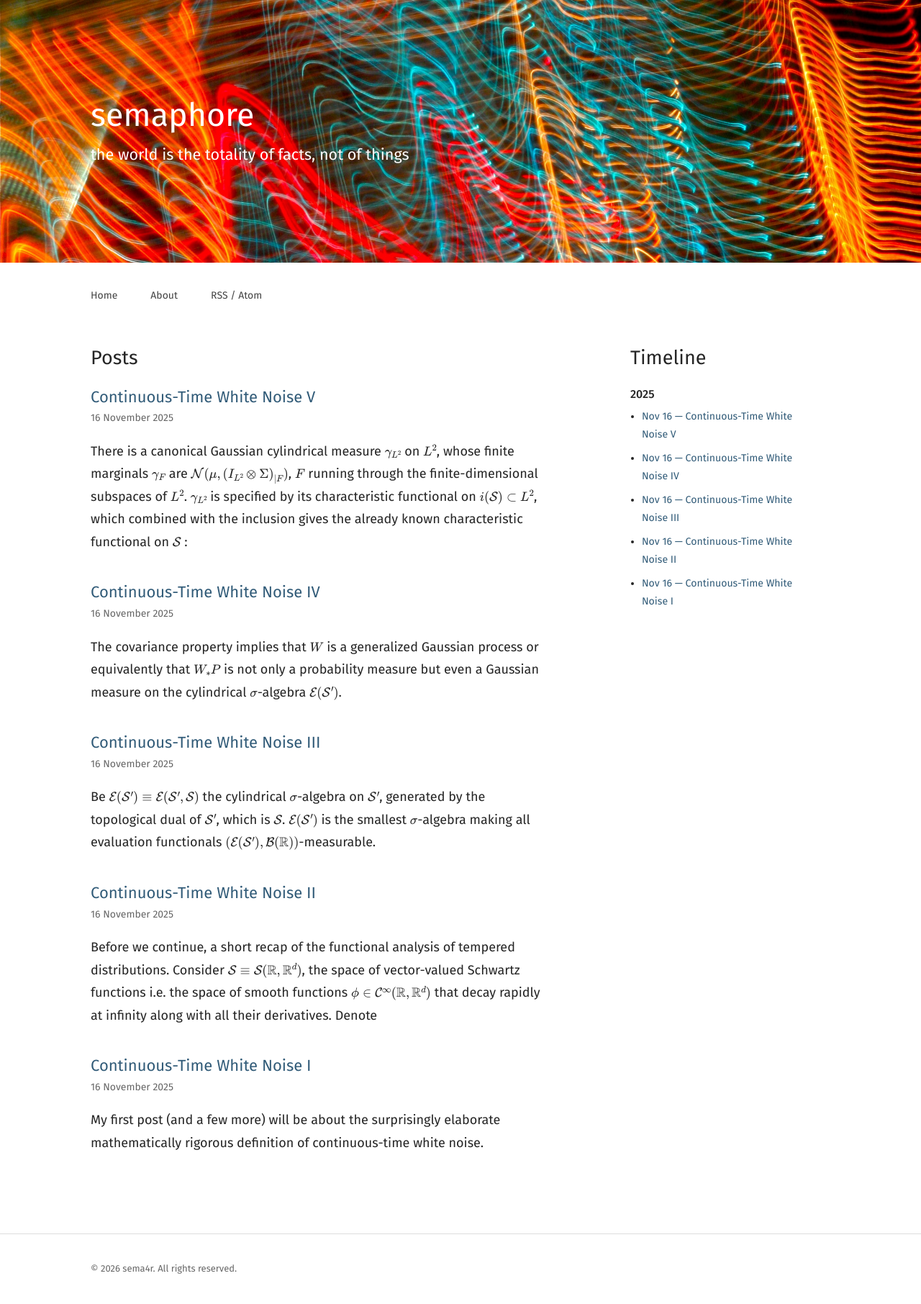
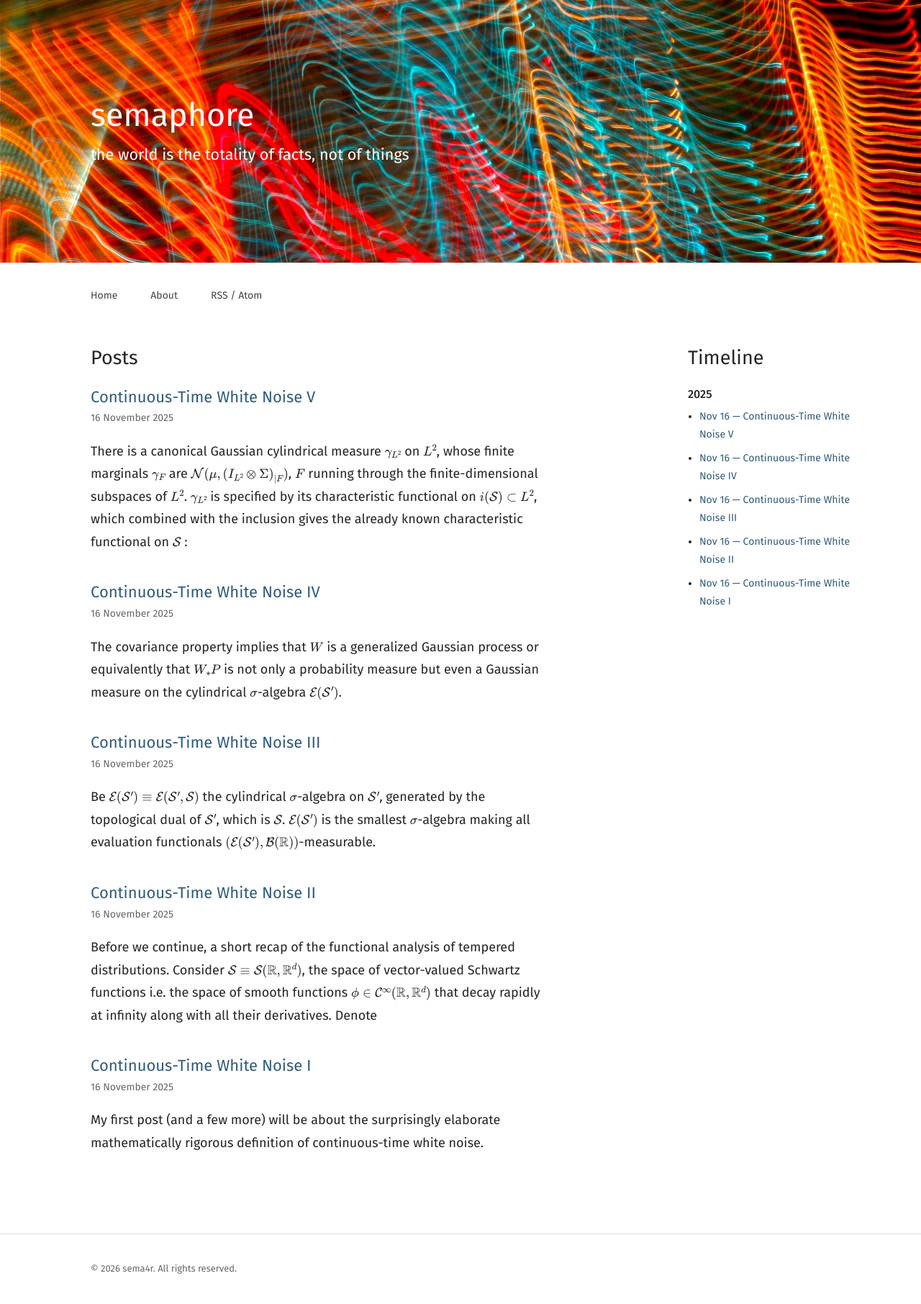
Before and after one commit to sema4r/sema4r.github.io, a Jekyll site: the page built from index.md, in a window 1280 px wide. Shown: the whole page at 72% size. Built offline with Jekyll 4.4.1, drawn with Linux system fonts in a browser that asks for light colours.

Commit message:
Update style.css

```diff
--- a/assets/css/style.css
+++ b/assets/css/style.css
@@ -337,6 +337,6 @@ mjx-container[display="true"] {
 
 @media (min-width: 1000px) {
   .home-timeline {
-    transform: translateX(80px);
+    transform: translateX(160px);
   }
 }
```
